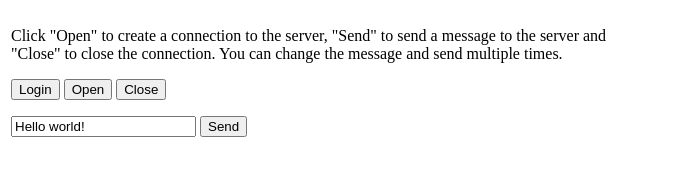
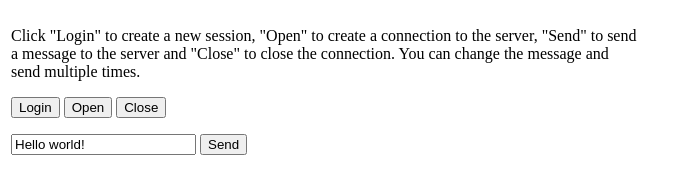
Before and after one commit to Yi-Jiahe/planet-harvester, a plain HTML site: page src/client/static/index.html in a window 1280 px wide. Shown: the whole page, without its empty margins (0-688 px from the left). Drawn offline with Linux system fonts and the light colour scheme.

Commit message:
modify instructions

```diff
--- a/src/client/static/index.html
+++ b/src/client/static/index.html
@@ -76,10 +76,11 @@ window.addEventListener("load", function(evt) {
 <body>
     <table>
         <tr><td valign="top" width="50%">
-        <p>Click "Open" to create a connection to the server,
+        <p>
+        Click "Login" to create a new session, "Open" to create a connection to the server,
         "Send" to send a message to the server and "Close" to close the connection.
         You can change the message and send multiple times.
-        <p>
+        </p>
         <form>
             <button id="login">Login</button>
             <button id="open">Open</button>
```
